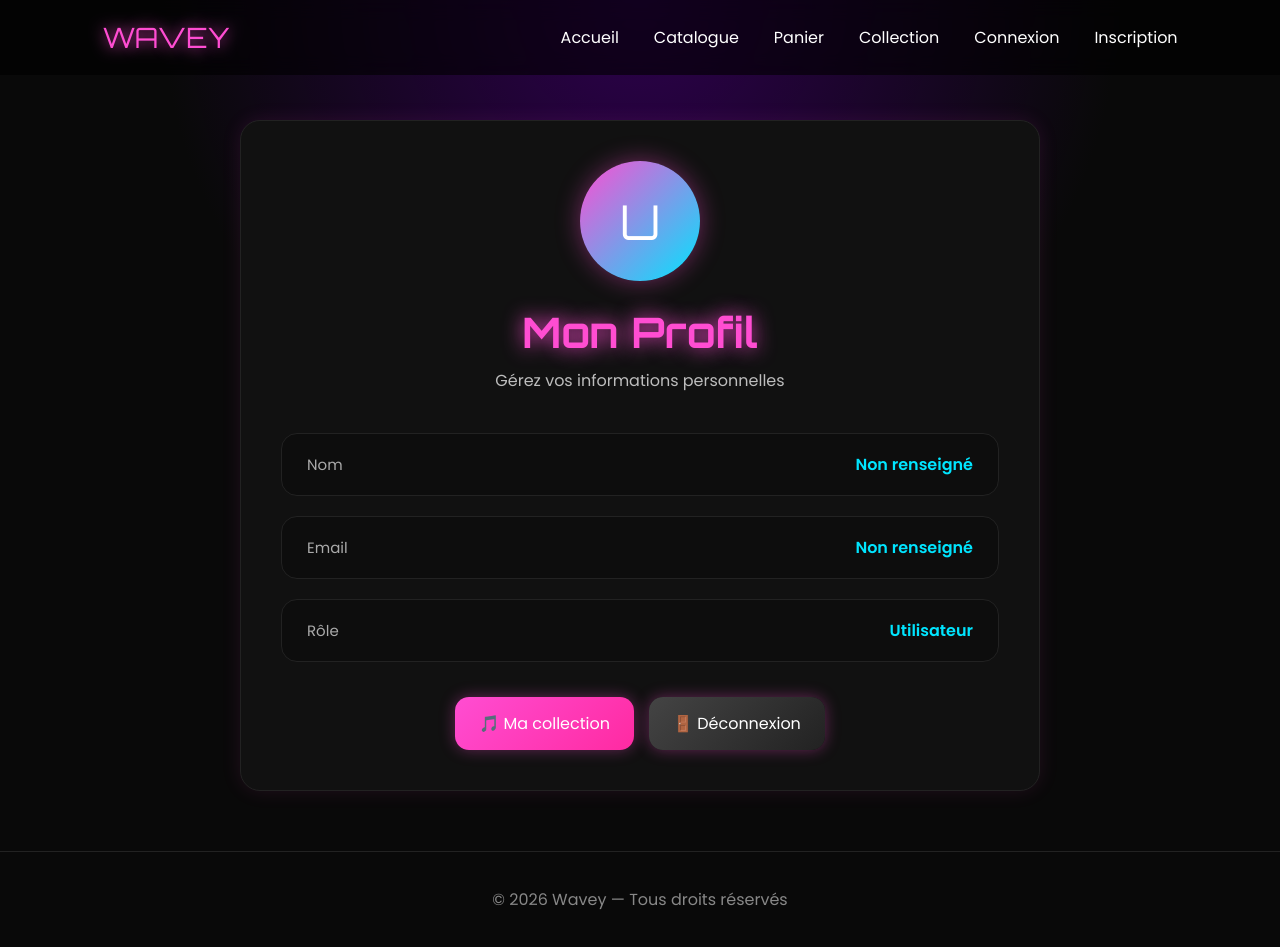
After one commit to alaaedineboulessane-ui/boutique, a PHP site: page /views/ProfileView.php in a window 1280 px wide. The commit adds this page. Run offline with PHP 8.4, Linux system fonts and the light colour scheme.

Commit message:
ajout de la page profil

```diff
--- /dev/null
+++ b/assets/css/Profile.css
@@ -0,0 +1,139 @@
+#profile-page{
+    min-height:100vh;
+    padding:120px 40px 60px;
+    background:
+        radial-gradient(circle at top,#2d004d 0%,transparent 45%),
+        #090909;
+    color:white;
+}
+
+.profile-card{
+    max-width:800px;
+    margin:auto;
+    background:#111;
+    border:1px solid #222;
+    border-radius:20px;
+    padding:40px;
+    text-align:center;
+    box-shadow:0 0 20px rgba(255,77,210,.10);
+    transition:.3s;
+}
+
+.profile-card:hover{
+    box-shadow:0 0 30px rgba(0,229,255,.25);
+}
+
+.profile-avatar{
+    width:120px;
+    height:120px;
+    margin:0 auto 25px;
+    border-radius:50%;
+    display:flex;
+    align-items:center;
+    justify-content:center;
+    font-family:'Orbitron',sans-serif;
+    font-size:48px;
+    color:white;
+    background:linear-gradient(135deg,#ff4dd2,#00e5ff);
+    box-shadow:0 0 25px rgba(255,77,210,.4);
+}
+
+.profile-card h1{
+    font-family:'Orbitron',sans-serif;
+    font-size:42px;
+    color:#ff4dd2;
+    text-shadow:0 0 20px #ff4dd2;
+    margin-bottom:10px;
+}
+
+.profile-subtitle{
+    color:#bdbdbd;
+    margin-bottom:40px;
+}
+
+.profile-info{
+    display:flex;
+    flex-direction:column;
+    gap:20px;
+    margin-bottom:35px;
+}
+
+.profile-row{
+    background:#0d0d0d;
+    border:1px solid #222;
+    border-radius:16px;
+    padding:18px 25px;
+    display:flex;
+    justify-content:space-between;
+    align-items:center;
+}
+
+.profile-row span{
+    color:#aaa;
+    font-size:15px;
+}
+
+.profile-row strong{
+    color:#00e5ff;
+    font-weight:600;
+}
+
+.profile-actions{
+    display:flex;
+    justify-content:center;
+    gap:15px;
+    flex-wrap:wrap;
+}
+
+.profile-btn{
+    text-decoration:none;
+    color:white;
+    padding:14px 24px;
+    border-radius:14px;
+    background:linear-gradient(135deg,#ff4dd2,#ff2aa1);
+    box-shadow:0 0 15px rgba(255,77,210,.35);
+    transition:.3s;
+}
+
+.profile-btn:hover{
+    transform:translateY(-3px);
+    background:linear-gradient(135deg,#00e5ff,#00a3c7);
+    box-shadow:0 0 20px rgba(0,229,255,.4);
+}
+
+.logout-btn{
+    background:linear-gradient(135deg,#444,#222);
+}
+
+.logout-btn:hover{
+    background:linear-gradient(135deg,#ff4d4d,#c70039);
+}
+
+@media(max-width:768px){
+
+    #profile-page{
+        padding:100px 20px 40px;
+    }
+
+    .profile-card{
+        padding:25px;
+    }
+
+    .profile-card h1{
+        font-size:32px;
+    }
+
+    .profile-row{
+        flex-direction:column;
+        gap:10px;
+        text-align:center;
+    }
+
+    .profile-actions{
+        flex-direction:column;
+    }
+
+    .profile-btn{
+        width:100%;
+    }
+}
--- a/includes/header.php
+++ b/includes/header.php
@@ -20,6 +20,7 @@ if (session_status() === PHP_SESSION_NONE) {
 <link rel="stylesheet" href="./assets/css/Catalog.css">
 <link rel="stylesheet" href="./assets/css/cart.css">
 <link rel="stylesheet" href="./assets/css/Collection.css">
+<link rel="stylesheet" href="./assets/css/Profile.css">
 <title>Wavey</title>
 </head>
 <body>
@@ -40,6 +41,8 @@ if (session_status() === PHP_SESSION_NONE) {
                     <li><a href="index.php?page=admin">Admin</a></li>
                 <?php endif; ?>
 
+                <li><a href="index.php?page=profile">Profil</a></li>
+
                 <li><a href="index.php?page=logout">Déconnexion</a></li>
 
             <?php else: ?>
--- a/index.php
+++ b/index.php
@@ -9,6 +9,7 @@ require_once __DIR__ . '/controllers/MusicController.php';
 require_once __DIR__ . '/controllers/CatalogController.php';
 require_once __DIR__ . '/controllers/CartController.php';
 require_once __DIR__ . '/controllers/CollectionController.php';
+require_once __DIR__ . '/controllers/ProfileController.php';
 
 switch ($page) {
 
@@ -77,6 +78,11 @@ switch ($page) {
     $controller->checkout();
     break;
 
+    case 'profile':
+    $controller = new ProfileController();
+    $controller->index();
+    break;
+
     default:
         $controller = new HomeController();
         $controller->showHome();
--- /dev/null
+++ b/views/ProfileView.php
@@ -0,0 +1,59 @@
+<?php require __DIR__ . '/../includes/header.php'; ?>
+
+<main id="profile-page">
+
+    <div class="profile-card">
+
+        <div class="profile-avatar">
+            <?= strtoupper(substr($_SESSION['user']['nom'] ?? 'U', 0, 1)) ?>
+        </div>
+
+        <h1>Mon Profil</h1>
+
+        <p class="profile-subtitle">
+            Gérez vos informations personnelles
+        </p>
+
+        <div class="profile-info">
+
+            <div class="profile-row">
+                <span>Nom</span>
+                <strong>
+                    <?= htmlspecialchars($_SESSION['user']['nom'] ?? 'Non renseigné') ?>
+                </strong>
+            </div>
+
+            <div class="profile-row">
+                <span>Email</span>
+                <strong>
+                    <?= htmlspecialchars($_SESSION['user']['email'] ?? 'Non renseigné') ?>
+                </strong>
+            </div>
+
+            <div class="profile-row">
+                <span>Rôle</span>
+                <strong>
+                    <?= htmlspecialchars($_SESSION['user']['role'] ?? 'Utilisateur') ?>
+                </strong>
+            </div>
+
+        </div>
+
+        <div class="profile-actions">
+
+            <a href="index.php?page=collection" class="profile-btn">
+                🎵 Ma collection
+            </a>
+
+
+            <a href="index.php?page=logout" class="profile-btn logout-btn">
+                🚪 Déconnexion
+            </a>
+
+        </div>
+
+    </div>
+
+</main>
+
+<?php require __DIR__ . '/../includes/footer.php'; ?>
```
Also changed, not shown: controllers/ProfileController.php (added, +16 -0 lines).
